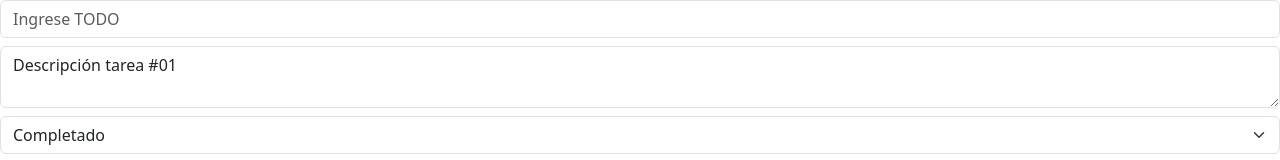
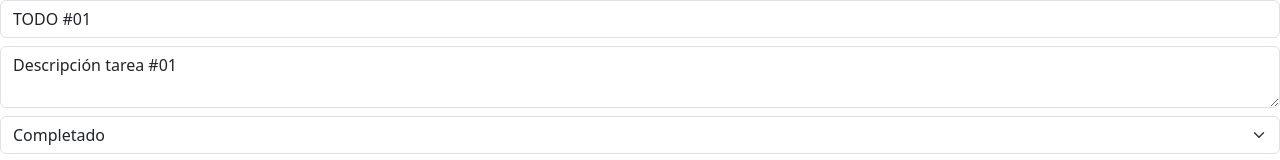
Before and after one commit to ezequiel-piki/Formularios-controlados-NoControlados, a React (Vite) app: page / in a window 1280 px wide. Shown: the top 160 px of the page. Built offline with nearby package versions, Linux system fonts and the light colour scheme.

Commit message:
NoControldos.jsx: actualizamos el metodo handleSubmit para capturar el formulario como un objeto y usamos la desestructuración

```diff
--- a/src/components/NoControlados.jsx
+++ b/src/components/NoControlados.jsx
@@ -6,14 +6,21 @@ const NoControlados = () => {
 
   const handleSubmit = (evento)=>{
     evento.preventDefault();
-    console.log('me diste click');
-    console.log(form);
+    const data = new FormData(form.current);
+    //console.log(...data.entries());
+    const {title,description,state}= Object.fromEntries([...data.entries()]);
+    console.log(title,description,state);
   }
 
   return (
 
     <form onSubmit={handleSubmit} ref={form}>
-        <input type="text" placeholder='Ingrese TODO' className='form-control mb-2' name='title'/>
+        <input
+        type="text"
+        placeholder='Ingrese TODO'
+        className='form-control mb-2'
+        name='title'
+        defaultValue='TODO #01'/>
         <textarea
           className="form-control mb-2"
           type="text"
```
